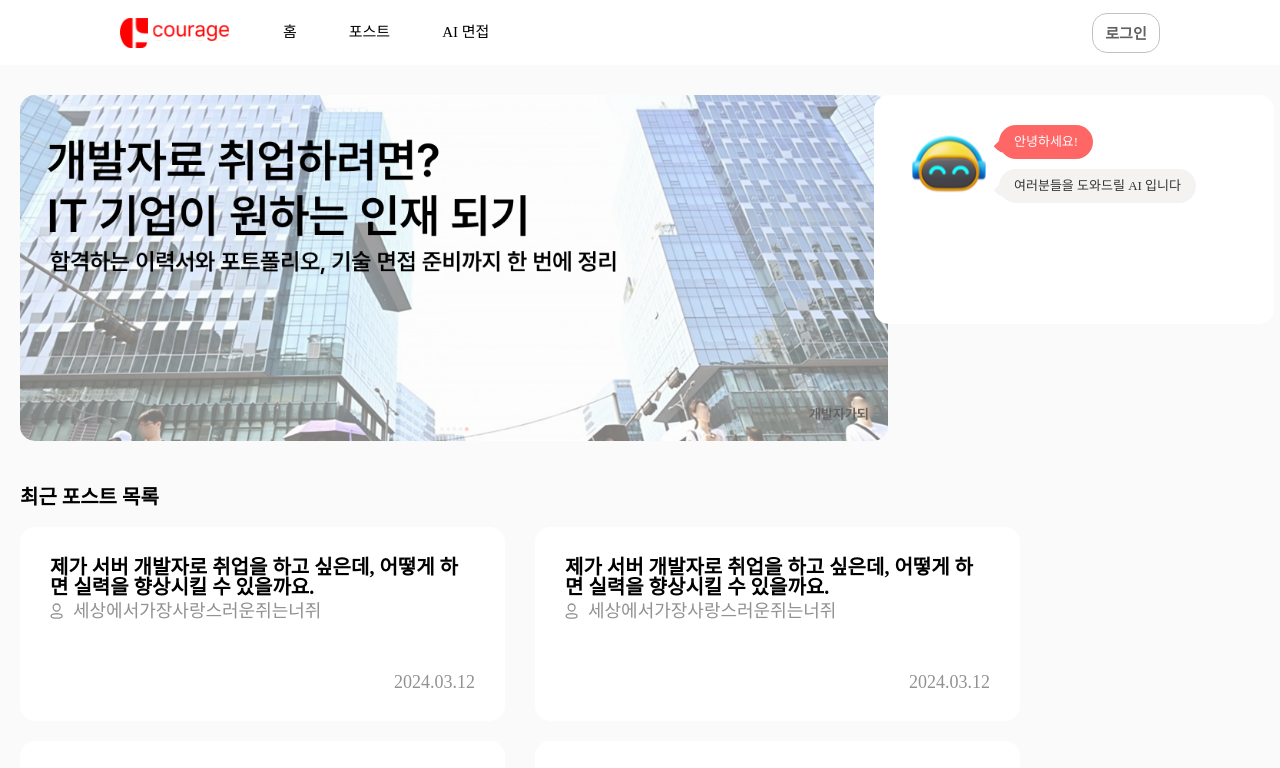
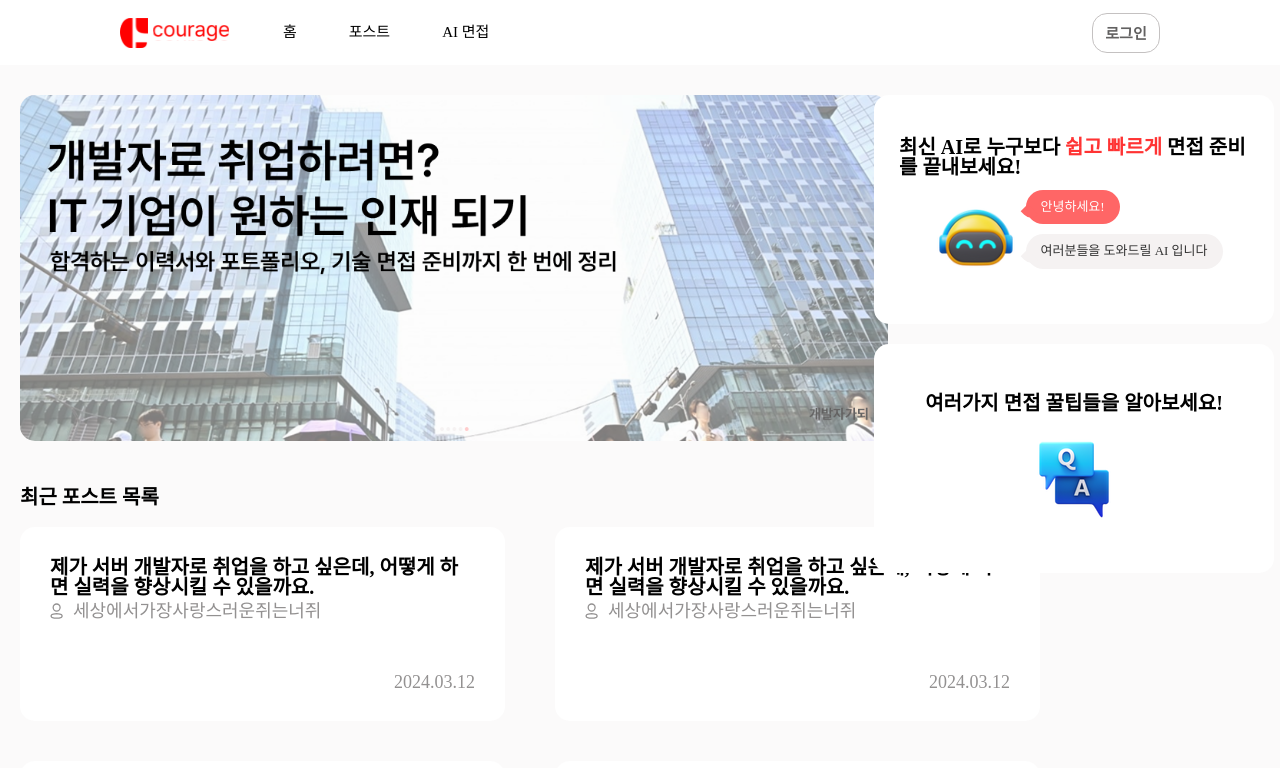
Before and after one commit to career-ruler/courage-web, a React (Create React App) app in the folder courage/: page / in a window 1280 px wide. Shown: the top 768 px of the page. Built offline with nearby package versions, Linux system fonts and the light colour scheme.

Commit message:
💄 메인 화면 요소 추가

```diff
--- a/courage/src/components/Home/index.tsx
+++ b/courage/src/components/Home/index.tsx
@@ -4,6 +4,7 @@ import BannerImage from "../../assets/image/banner.png";
 import musicRobot from "../../assets/image/musicRobot.svg";
 import PostSection from "./PostSection";
 import ChatBubble from "./component/ChatBubble";
+import ChatIcon from "../../assets/image/faq.svg";
 
 const Home = () => {
   const dummyPosts = Array.from({ length: 6 }, (_, i) => i);
@@ -20,16 +21,22 @@ const Home = () => {
       </S.LeftContainer>
 
       <S.RightContainer>
-        <S.AiContainer>
+        <S.AdContainer>
+          <S.SectionTitleText>최신 AI로 누구보다 <span style={{color:"#FF3333"}}>쉽고 빠르게</span> 면접 준비를 끝내보세요!</S.SectionTitleText>
           <S.RowSection>
             <S.RobotImage src={musicRobot} alt="musicRobot" />
             <S.ColumnSection>
               <ChatBubble type="red">안녕하세요!</ChatBubble>
               <ChatBubble> 여러분들을 도와드릴 AI 입니다 </ChatBubble>
-              {/* 안녕하세요는 텍스트 길이에 맞게 뷰가 짜여지는데, 위에 여러분 저 챗은 길이에 안맞음 수정 pls */}
             </S.ColumnSection>
           </S.RowSection>
-        </S.AiContainer>
+        </S.AdContainer>
+
+        <S.AdContainer>
+          <S.SectionTitleText>여러가지 면접 꿀팁들을 알아보세요!</S.SectionTitleText>
+          <S.RobotImage src={ChatIcon} alt="chatIcon" />
+        </S.AdContainer>
+
       </S.RightContainer>
     </S.HomeContainer>
   );
--- a/courage/src/components/Home/style.ts
+++ b/courage/src/components/Home/style.ts
@@ -8,6 +8,11 @@ export const HomeContainer = styled.div`
   align-items: flex-start;
   padding: 0 20px;
   justify-content: space-between;
+
+  @media (max-width: 768px) {
+    flex-direction: column;
+    align-items: center;
+  }
 `;
 
 export const LeftContainer = styled.div`
@@ -18,6 +23,11 @@ export const LeftContainer = styled.div`
   flex-direction: column;
   justify-content: flex-start;
   margin-top: 30px;
+
+  @media (max-width: 768px) {
+    width: 100%;
+    margin-top: 20px;
+  }
 `;
 
 export const RightContainer = styled.div`
@@ -28,22 +38,36 @@ export const RightContainer = styled.div`
   align-items: center;
   justify-content: flex-start;
   margin-top: 30px;
+  gap: 20px;
+
+  @media (max-width: 768px) {
+    width: 100%;
+    margin-top: 20px;
+  }
 `;
 
-export const AiContainer = styled.div`
+export const AdContainer = styled.div`
   width: 400px;
   height: 229px;
   flex-direction: column;
-    align-items: flex-start;
-    background-color: #FFFFFF;
+  display: flex;
+  align-items: center;
+  justify-content: center;
+  background-color: #ffffff;
   padding: 25px;
   border-radius: 15px;
+
+  @media (max-width: 768px) {
+    width: 90%;
+    height: auto;
+  }
 `;
 
 export const RowSection = styled.div`
   max-width: 100%;
   height: auto;
   display: flex;
+  align-items: center;
   flex-direction: row;
 `;
 
@@ -58,7 +82,7 @@ export const ColumnSection = styled.div`
 export const RobotImage = styled.img`
   width: 100px;
   height: auto;
-    /* object-fit: cover; */
+  padding-top: 17px;
 `;
 
 export const MediumTitle = styled.p`
@@ -70,7 +94,7 @@ export const MediumTitle = styled.p`
 export const BannerImage = styled.img`
   width: 1130px;
   height: auto;
-    max-width: 100%; //부모보다 크기 작게
+  max-width: 100%;
   border-radius: 15px;
   object-fit: cover;
 `;
@@ -87,7 +111,18 @@ export const PostGrid = styled.div`
   display: grid;
   grid-template-columns: repeat(2, 1fr);
   grid-template-rows: repeat(3, auto);
-    gap: px;
+  gap: 20px;
   width: 1130px;
   max-width: 100%;
+
+  @media (max-width: 768px) {
+    grid-template-columns: 1fr;
+    width: 100%;
+  }
 `;
+
+export const SectionTitleText = styled.p`
+  color: #000000;
+  font-size: 20px;
+  font-weight: bold;
+`;
```
Lines whose indentation alone changed are shown as unchanged.
